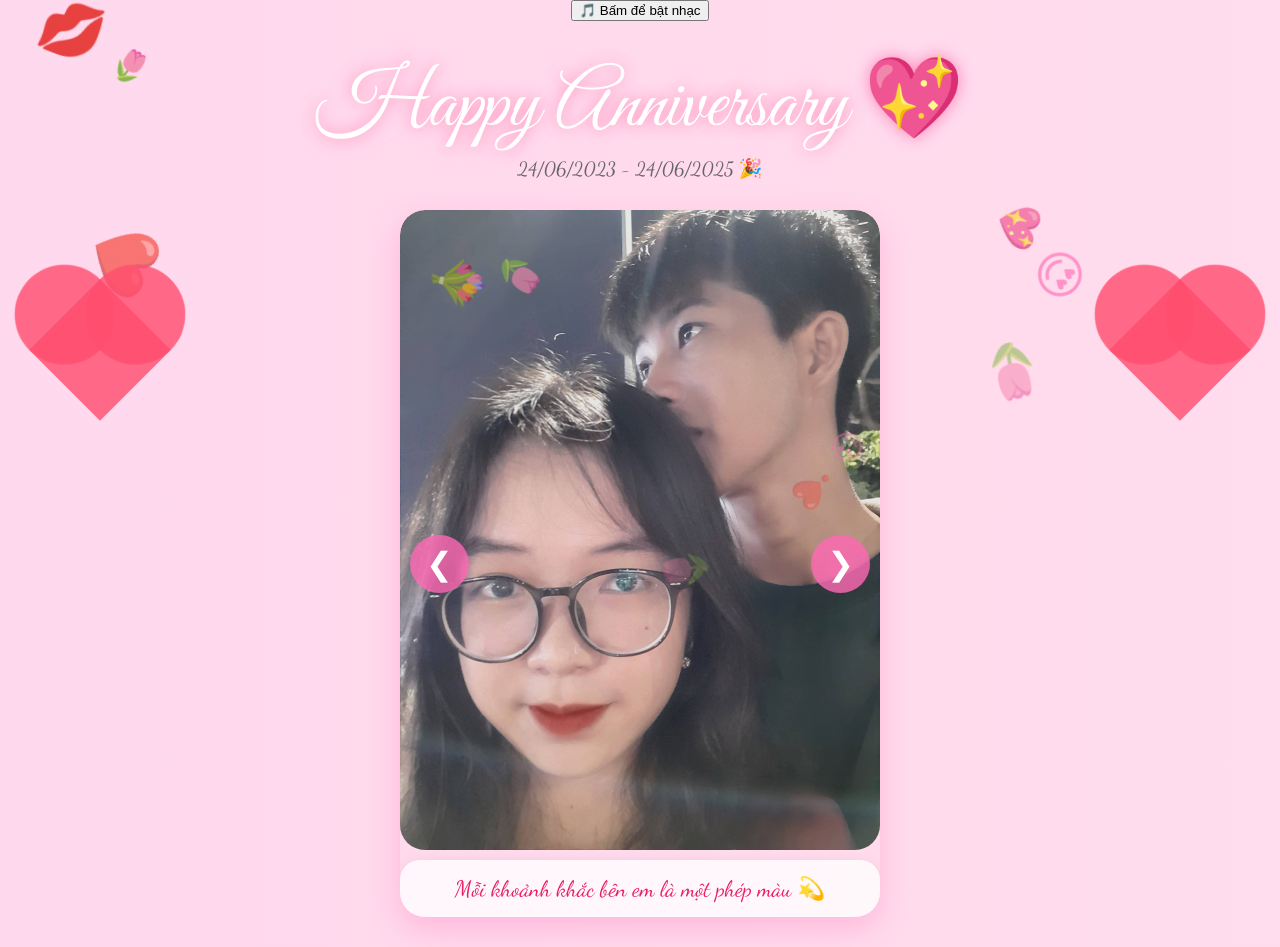
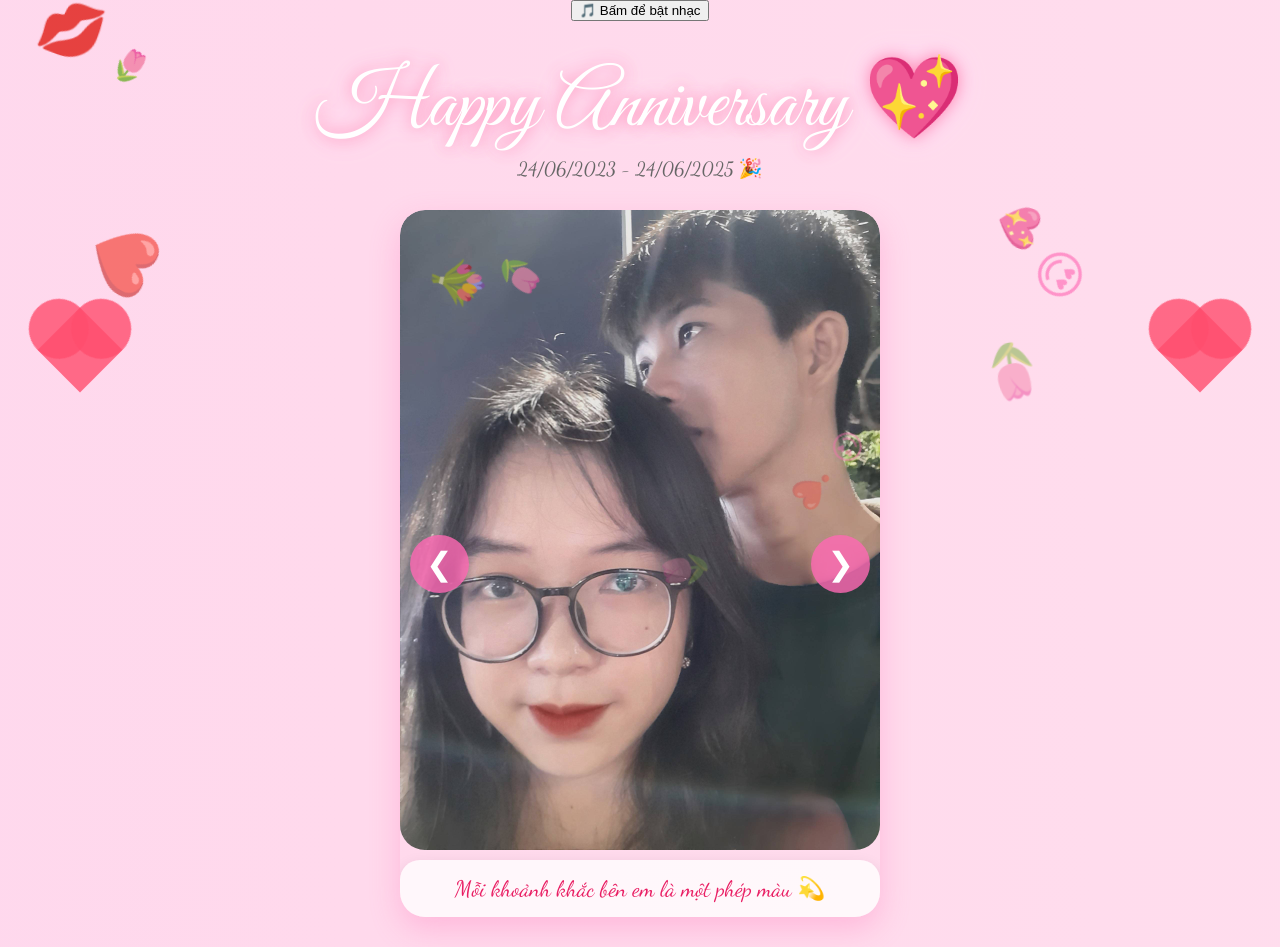
Before and after one commit to taiiswibu/HappyAnniversary, a plain HTML site: page index.html in a window 1280 px wide. Drawn offline with Linux system fonts and the light colour scheme.

Commit message:
first commit

```diff
--- a/style.css
+++ b/style.css
@@ -260,8 +260,8 @@ body {
 
 /* Tim đập như trước */
 .heart {
-  width: 100px;
-  height: 100px;
+  width: 60px;
+  height: 60px;
   background-color: rgba(255, 77, 109, 0.8);
   position: relative;
   transform: rotate(-45deg);
@@ -271,20 +271,20 @@ body {
 .heart::before,
 .heart::after {
   content: "";
-  width: 100px;
-  height: 100px;
+  width: 60px;
+  height: 60px;
   background-color: rgba(255, 77, 109, 0.8);
   border-radius: 50%;
   position: absolute;
 }
 
 .heart::before {
-  top: -50px;
+  top: -30px;
   left: 0;
 }
 
 .heart::after {
-  left: 50px;
+  left: 30px;
   top: 0;
 }
 
```
